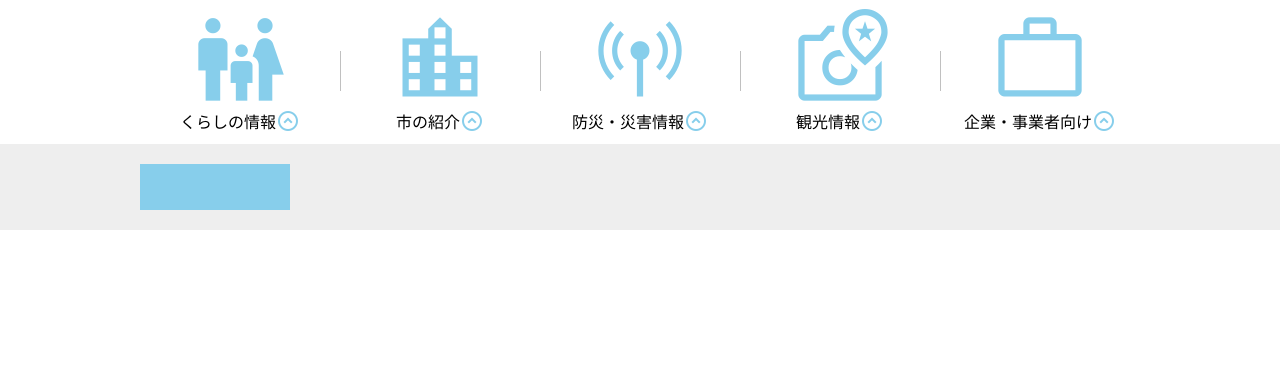
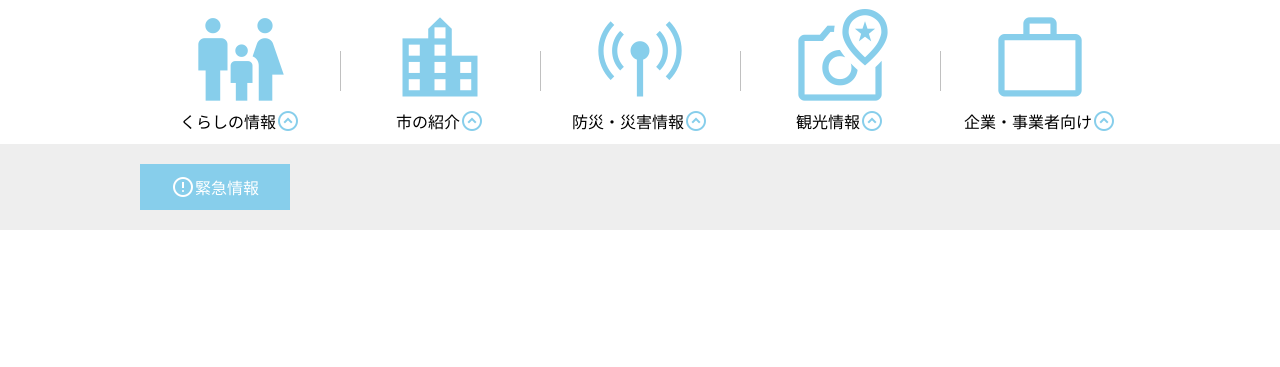
Before and after one commit to kazuki6723/local-government-page, a PHP site: page / in a window 1280 px wide. Shown: the part 730-1097 px from the top of the page. Run offline with PHP 8.4, Linux system fonts and the light colour scheme; style sheets or scripts are compiled from the project's sources.

Commit message:
news-barのタイトルアイコンとテキストを追加

```diff
--- a/css/news-bar.css
+++ b/css/news-bar.css
@@ -18,4 +18,10 @@
   justify-content: center;
   align-items: center;
   background-color: skyblue;
+}
+.news-bar-container .news-bar-box .news-bar.title-container .news-bar.title-icon {
+  color: white;
+}
+.news-bar-container .news-bar-box .news-bar.title-container .news-bar.title-text {
+  color: white;
 }/*# sourceMappingURL=news-bar.css.map */
--- a/index.html
+++ b/index.html
@@ -230,7 +230,12 @@
 
     <section class="news-bar-container">
       <div class="news-bar-box">
-        <div class="news-bar title-container"></div>
+        <div class="news-bar title-container">
+          <span class="material-symbols-outlined news-bar title-icon">
+            error
+          </span>
+          <p class="news-bar title-text">緊急情報</p>
+        </div>
       </div>
     </section>
 
--- a/scss/news-bar.scss
+++ b/scss/news-bar.scss
@@ -22,6 +22,14 @@ $title-container-width: 150px;
       justify-content: center;
       align-items: center;
       background-color: skyblue;
+
+      & .news-bar.title-icon {
+        color: white;
+      }
+
+      & .news-bar.title-text {
+        color: white;
+      }
     }
   }
 }
```
Also changed, not shown: 1 other file.
